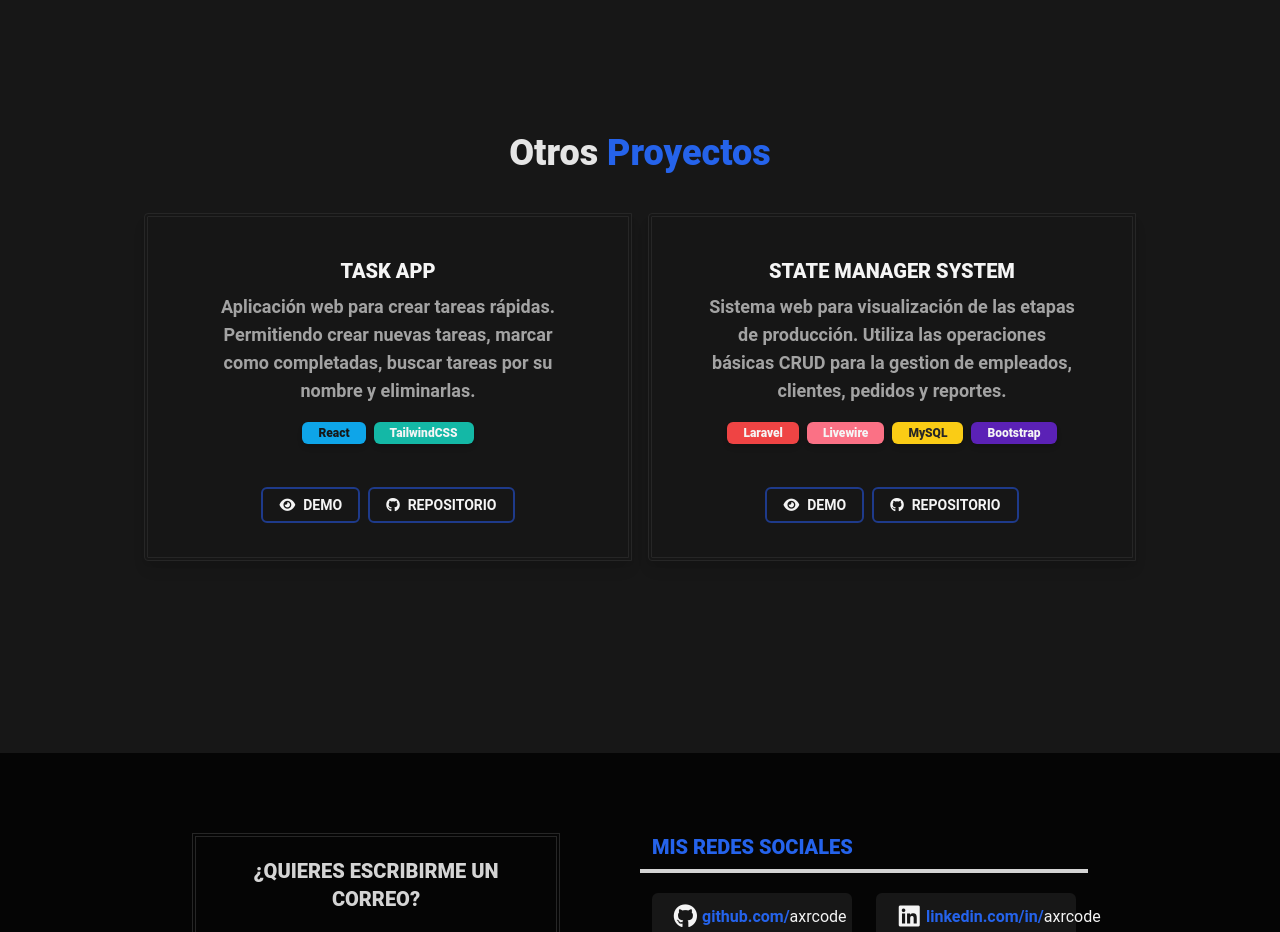
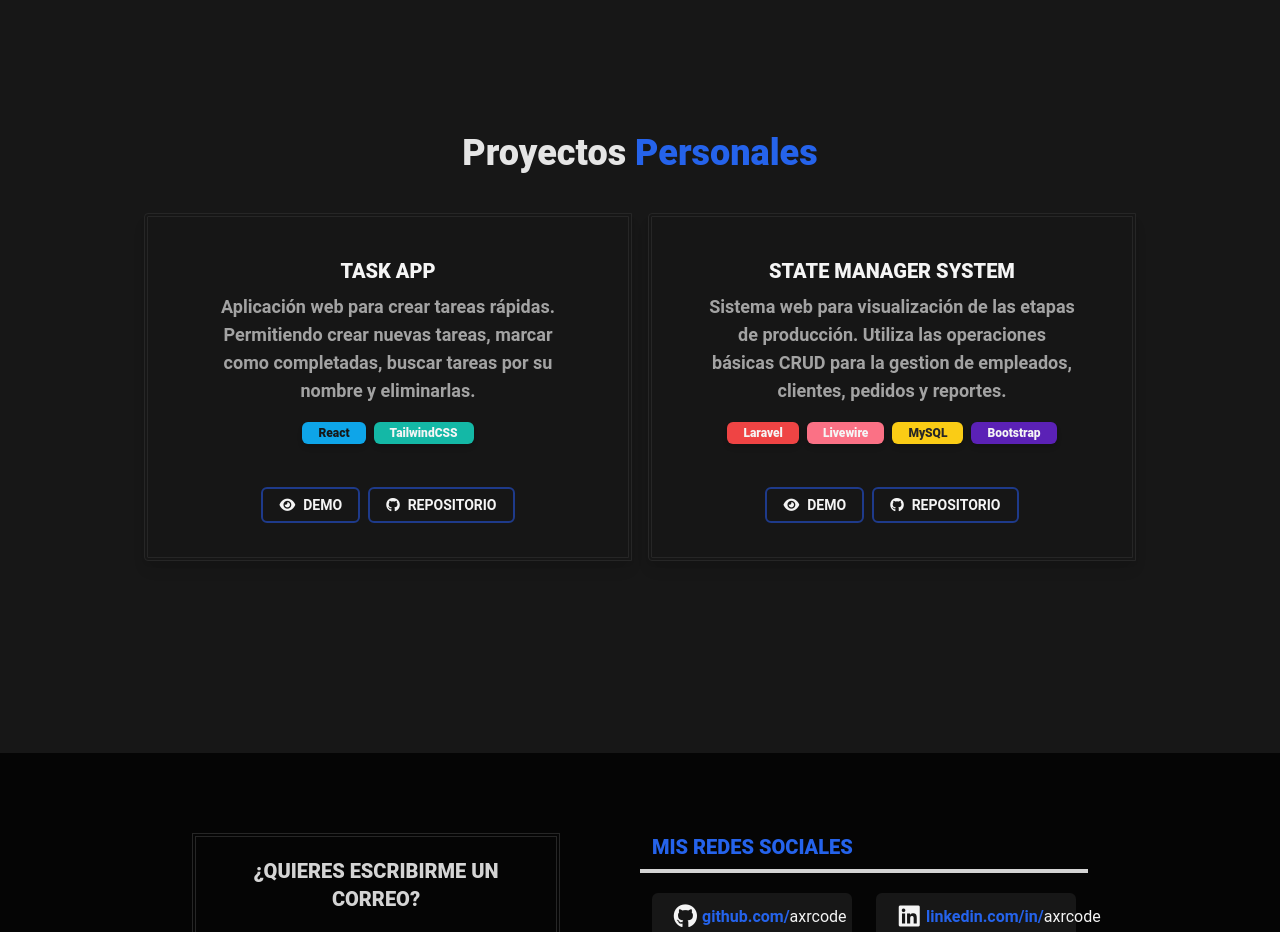
Before and after one commit to axrcode/axrcode-website, a React (Create React App) app: page /projects in a window 1280 px wide. Shown: the part 2060-2992 px from the top of the page. Built offline with nearby package versions, Linux system fonts and the light colour scheme.

Commit message:
Change title 'Proyectos Personales'

```diff
--- a/src/components/Projects/ProjectList.js
+++ b/src/components/Projects/ProjectList.js
@@ -55,8 +55,8 @@
         <div className="bg-gray-900 pb-48 md:px-36 px-10">
 
             <h2 className="font-black text-3xl md:text-4xl text-center mx-auto mb-10 text-gray-200">
-                Otros {''}
-                <span className="text-blue-600">Proyectos</span>
+                Proyectos {''}
+                <span className="text-blue-600">Personales</span>
             </h2>
 
             <div className="grid grid-cols-2 gap-4">
```
